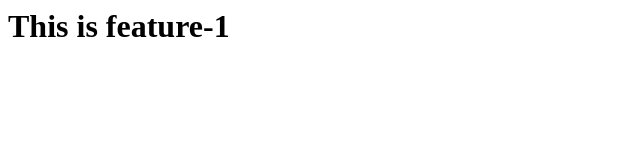
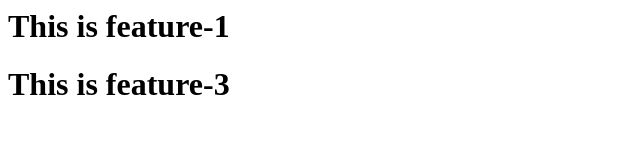
Before and after one commit to mkashim/test-app, a plain HTML site: page index.html in a window 1280 px wide. Shown: the whole page, without its empty margins (0-640 px from the left). Drawn offline with Linux system fonts and the light colour scheme.

Commit message:
Finish feature-3

```diff
--- a/index.html
+++ b/index.html
@@ -3,4 +3,5 @@
         <title>Test app</title>
     </head>
     <h1>This is feature-1</h1>
+        <h1>This is feature-3</h1>
 </html>
```
